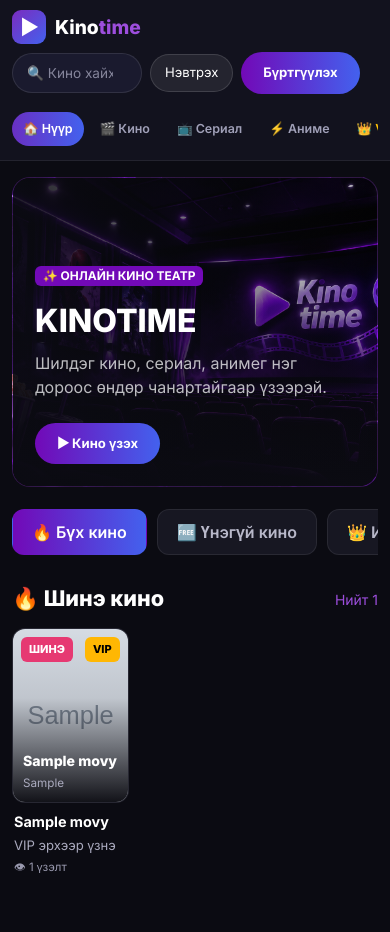
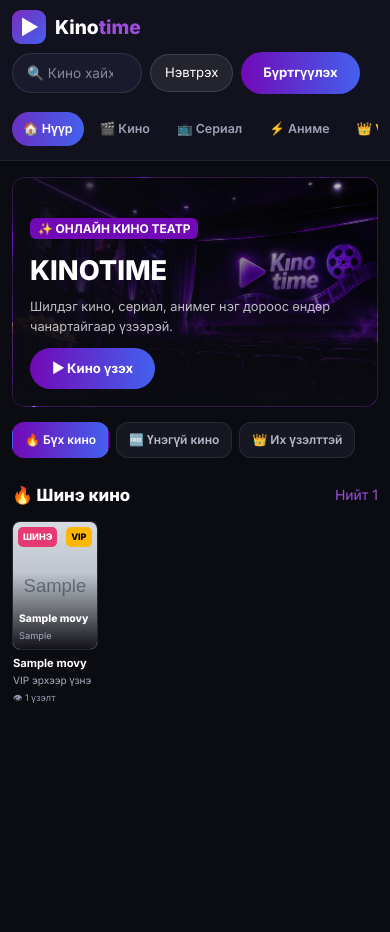
Before and after one commit to drbattvshig99-afk/KinoTime, a Flask app: page / in a window 390 px wide. After the commit the page ends 703 px from the top, so only its background shows below. Run offline with Flask 3, Linux system fonts and the light colour scheme; tables that the repository leaves empty hold one stand-in row (values such as "Sample post"); grey boxes marked "Sample" are stand-in pictures; some libraries are stand-ins or nearby versions.

Commit message:
Update index.html

```diff
--- a/templates/index.html
+++ b/templates/index.html
@@ -98,11 +98,12 @@ body {
 /* MOVIE CARD */
 .movie-item {
     transition: .2s;
+    min-width: 0;
 }
 
 .poster-card {
     position: relative;
-    border-radius: 13px;
+    border-radius: 10px;
     overflow: hidden;
     aspect-ratio: 2/3;
     background: #171722;
@@ -111,7 +112,7 @@ body {
 }
 
 .poster-card:hover {
-    transform: translateY(-5px);
+    transform: translateY(-4px);
     box-shadow: 0 10px 25px rgba(114,9,183,.3);
 }
 
@@ -119,6 +120,7 @@ body {
     width: 100%;
     height: 100%;
     object-fit: cover;
+    display: block;
 }
 
 .poster-gradient {
@@ -134,52 +136,52 @@ body {
 
 .badge-new {
     position: absolute;
-    top: 8px;
-    left: 8px;
+    top: 5px;
+    left: 5px;
     background: #e63972;
     color: white;
-    font-size: 11px;
+    font-size: 9px;
     font-weight: 800;
-    padding: 4px 8px;
-    border-radius: 6px;
+    padding: 3px 5px;
+    border-radius: 5px;
 }
 
 .badge-vip {
     position: absolute;
-    top: 8px;
-    right: 8px;
+    top: 5px;
+    right: 5px;
     background: #ffb703;
     color: black;
-    font-size: 11px;
+    font-size: 9px;
     font-weight: 800;
-    padding: 4px 8px;
-    border-radius: 6px;
+    padding: 3px 5px;
+    border-radius: 5px;
 }
 
 .badge-free {
     position: absolute;
-    top: 8px;
-    right: 8px;
+    top: 5px;
+    right: 5px;
     background: #16a36a;
     color: white;
-    font-size: 11px;
+    font-size: 9px;
     font-weight: 800;
-    padding: 4px 8px;
-    border-radius: 6px;
+    padding: 3px 5px;
+    border-radius: 5px;
 }
 
 .poster-bottom {
     position: absolute;
-    bottom: 10px;
-    left: 10px;
-    right: 10px;
+    bottom: 6px;
+    left: 6px;
+    right: 6px;
 }
 
 .poster-title {
     color: white;
-    font-size: .88rem;
+    font-size: .75rem;
     font-weight: 750;
-    line-height: 1.3;
+    line-height: 1.2;
     display: -webkit-box;
     -webkit-line-clamp: 2;
     -webkit-box-orient: vertical;
@@ -188,17 +190,17 @@ body {
 
 .poster-sub {
     color: #aaaabe;
-    font-size: .73rem;
-    margin-top: 4px;
+    font-size: .65rem;
+    margin-top: 3px;
 }
 
 .movie-info {
-    padding: 8px 2px;
+    padding: 5px 1px;
 }
 
 .movie-name {
     color: white;
-    font-size: .9rem;
+    font-size: .78rem;
     font-weight: 700;
     overflow: hidden;
     white-space: nowrap;
@@ -207,14 +209,14 @@ body {
 
 .movie-price {
     color: #aaaabe;
-    font-size: .82rem;
-    margin-top: 3px;
+    font-size: .7rem;
+    margin-top: 2px;
 }
 
 .movie-views {
     color: #9999ae;
-    font-size: .72rem;
-    margin-top: 3px;
+    font-size: .65rem;
+    margin-top: 2px;
 }
 
 .empty-movies {
@@ -223,17 +225,62 @@ body {
     color: #9999ae;
 }
 
+/* MOBILE */
 @media(max-width:576px) {
     .hero-box {
-        min-height: 310px;
+        min-height: 230px;
+        border-radius: 13px;
     }
 
     .hero-content {
-        padding: 22px;
+        padding: 17px;
     }
 
     .hero-title {
-        font-size: 2rem;
+        font-size: 1.7rem;
+    }
+
+    .hero-content p {
+        font-size: .8rem;
+        margin-bottom: 12px !important;
+    }
+
+    .filter-scroll {
+        gap: 7px;
+        padding: 15px 0 10px;
+    }
+
+    .filter-btn {
+        padding: 8px 12px;
+        font-size: .75rem;
+    }
+
+    .section-heading {
+        font-size: 1.05rem;
+    }
+
+    .poster-card {
+        border-radius: 8px;
+    }
+
+    .poster-title {
+        font-size: .65rem;
+    }
+
+    .poster-sub {
+        font-size: .58rem;
+    }
+
+    .movie-name {
+        font-size: .7rem;
+    }
+
+    .movie-price {
+        font-size: .63rem;
+    }
+
+    .movie-views {
+        font-size: .58rem;
     }
 }
 </style>
@@ -311,7 +358,7 @@ body {
 
         {% for m in movies %}
 
-        <div class="col-4 col-sm-3 col-md-2 movie-item"
+        <div class="col-3 col-sm-3 col-md-2 movie-item"
              data-paid="{{ m['paid'] }}"
              data-views="{{ m['view_count']|default(0) }}">
 
```
